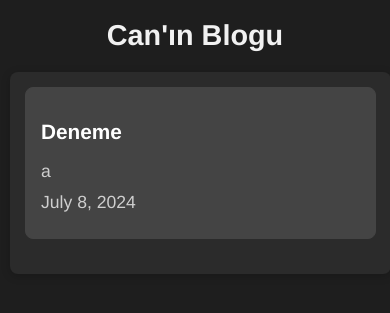
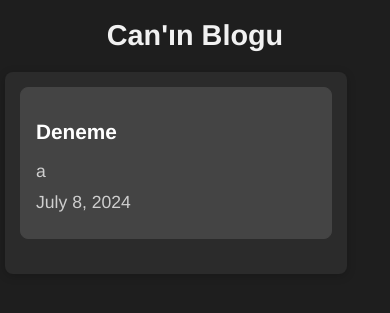
Before and after one commit to cankocman/django-blog, a Django app: page /blog/ in a window 390 px wide. Shown: the top 313 px of the page. Run offline with Django 5.2, Linux system fonts and the light colour scheme; data comes from the database, SQL or seed files in the repository.

Commit message:
responsiveness

```diff
--- a/blog/templates/blog/blog_list.html
+++ b/blog/templates/blog/blog_list.html
@@ -53,7 +53,7 @@
         }
         @media (max-width: 768px) {
             .container {
-                width: 90%;
+                width: 80%;
                 margin: 10px;
             }
             .post {
@@ -71,8 +71,8 @@
         }
         @media (max-width: 480px) {
             .container {
-                width: 90%;
-                margin: 10px;
+                width: 80%;
+                margin: 5px;
             }
             h1 {
                 font-size: 1.8em;
```
Also changed, not shown: blog/templates/blog/blog_detail.html (+7 -4 lines).
